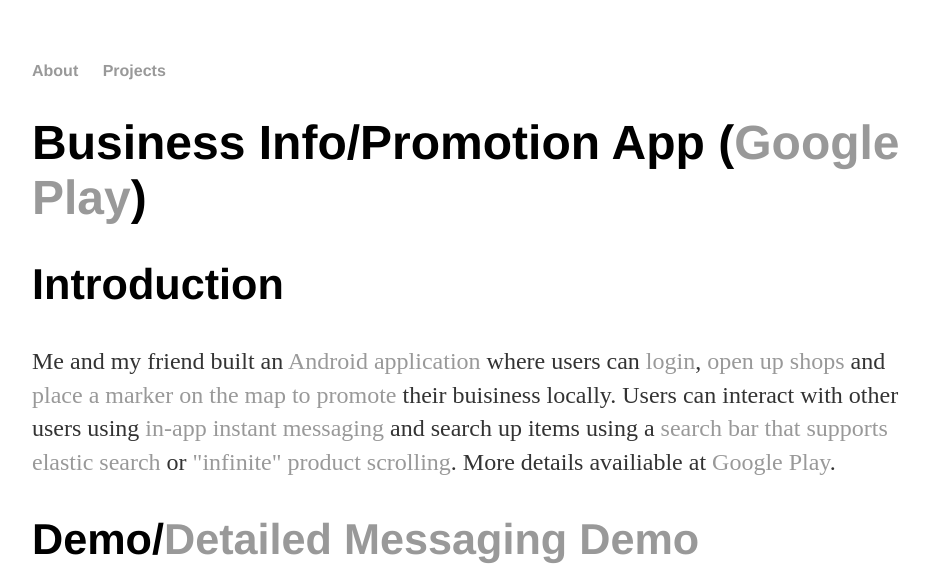
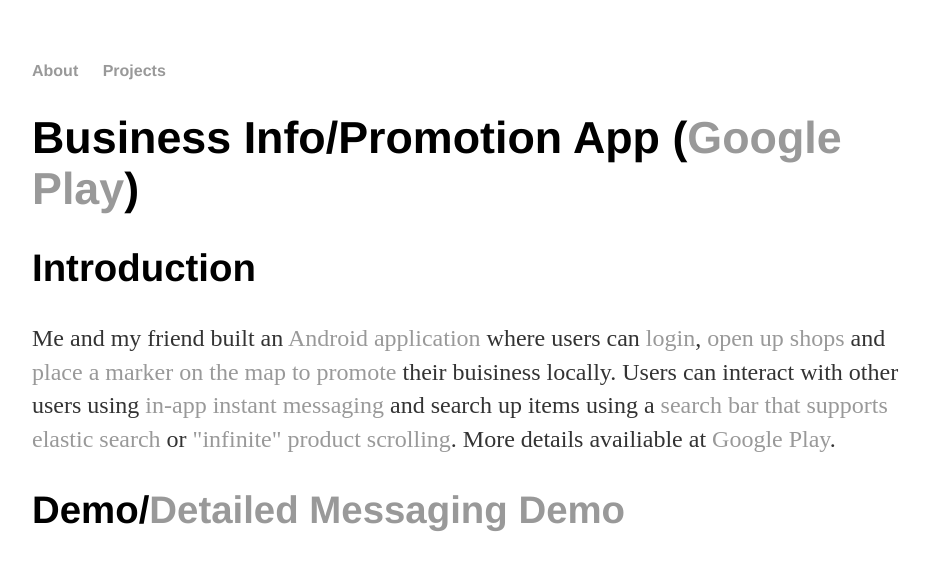
Before and after one commit to jcho7022/jcho7022.github.io, a Jekyll site: the page built from projects/float/index.html, in a window 1280 px wide. Shown: the top 564 px of the page, without its empty margins (160-1089 px from the left). Built offline with Jekyll 4.4.1, drawn with Linux system fonts in a browser that asks for light colours; grey boxes are pictures that could not be loaded.

Commit message:
Update main.css

```diff
--- a/css/main.css
+++ b/css/main.css
@@ -6,10 +6,10 @@
 p, ul { font-size: 1.5em; line-height: 1.4em; color: #333; }
 
 h1, h2, h3, h4 { font-family: 'Helvetica', 'Arial', 'Sans-Serif'; }
-h1 { font-size: 3em;  }
-h2 { font-size: 2.7em; }
-h3 { font-size: 2.3em; }
-h4 { font-size: 1.9em; }
+h1 { font-size: 2.8em;  }
+h2 { font-size: 2.4em; }
+h3 { font-size: 2.0em; }
+h4 { font-size: 1.6em; }
 
 nav ul, footer ul { font-size: 1em; font-family: 'Helvetica', 'Arial', 'Sans-Serif'; padding: 0px; list-style: none; font-weight: bold; }
 nav ul li, footer ul li { display: inline; margin-right: 20px; }
```
